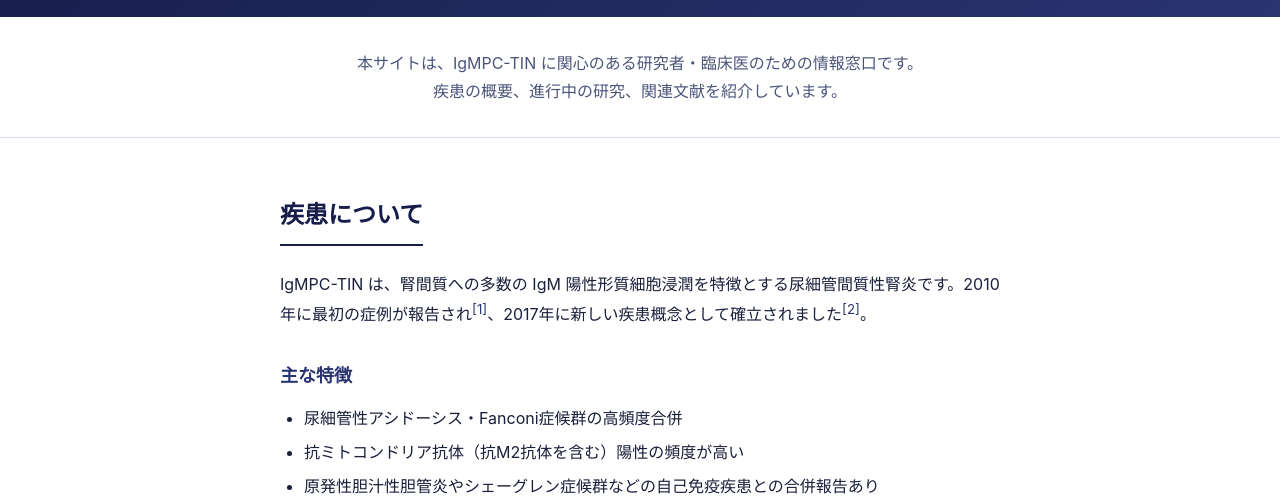
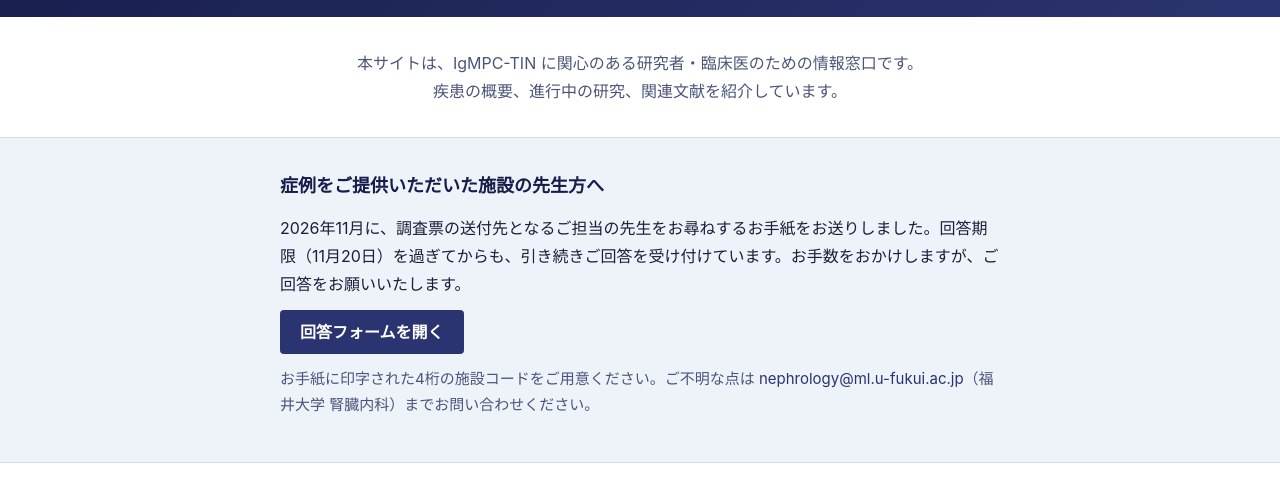
Before and after one commit to ttoyama/IgMPC-TIN-website, a plain HTML site: page index.html in a window 1280 px wide. Shown: the part 232-735 px from the top of the page. Drawn offline with Linux system fonts and the light colour scheme.

Commit message:
担当者照会の受付を続けていることをお知らせ欄に載せた
Co-Authored-By: Claude Opus 5.5 <noreply@anthropic.com>

```diff
--- a/index.html
+++ b/index.html
@@ -38,6 +38,15 @@
 <section class="intro">
   <div class="container">
     <p>本サイトは、IgMPC-TIN に関心のある研究者・臨床医のための情報窓口です。<br>疾患の概要、進行中の研究、関連文献を紹介しています。</p>
+  </div>
+</section>
+
+<section id="notice" class="notice">
+  <div class="container">
+    <h2>症例をご提供いただいた施設の先生方へ</h2>
+    <p>2026年11月に、調査票の送付先となるご担当の先生をお尋ねするお手紙をお送りしました。回答期限（11月20日）を過ぎてからも、引き続きご回答を受け付けています。お手数をおかけしますが、ご回答をお願いいたします。</p>
+    <p><a class="notice-button" href="https://docs.google.com/forms/d/e/1FAIpQLSeZyN5W8odg4jDC5YxTGEJX-zj7xhnlGZl7-kNR7Dur5Rcsiw/viewform" target="_blank" rel="noopener">回答フォームを開く</a></p>
+    <p class="notice-small">お手紙に印字された4桁の施設コードをご用意ください。ご不明な点は <a href="mailto:nephrology@ml.u-fukui.ac.jp">nephrology@ml.u-fukui.ac.jp</a>（福井大学 腎臓内科）までお問い合わせください。</p>
   </div>
 </section>
 
--- a/style.css
+++ b/style.css
@@ -291,3 +291,39 @@ sup a {
     font-size: 0.875rem;
   }
 }
+
+.notice {
+  padding: 2rem 0;
+  background-color: var(--color-bg-alt);
+  border-bottom: 1px solid var(--color-border);
+}
+
+.notice h2 {
+  font-size: 1.125rem;
+  margin: 0 0 0.75rem;
+  color: var(--color-accent-strong);
+}
+
+.notice p {
+  margin: 0 0 0.75rem;
+}
+
+.notice-button {
+  display: inline-block;
+  padding: 0.5rem 1.25rem;
+  background-color: var(--color-accent);
+  color: #ffffff;
+  border-radius: 4px;
+  text-decoration: none;
+  font-weight: 600;
+}
+
+.notice-button:hover {
+  background-color: var(--color-accent-strong);
+  color: #ffffff;
+}
+
+.notice-small {
+  font-size: 0.9375rem;
+  color: var(--color-text-muted);
+}
```
